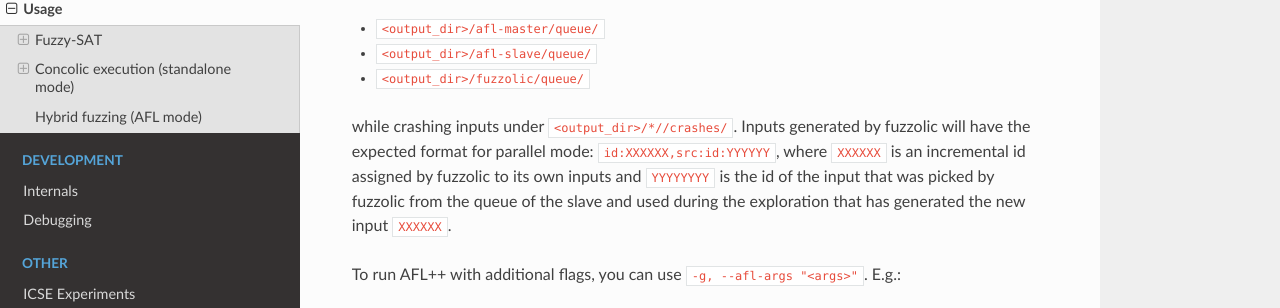
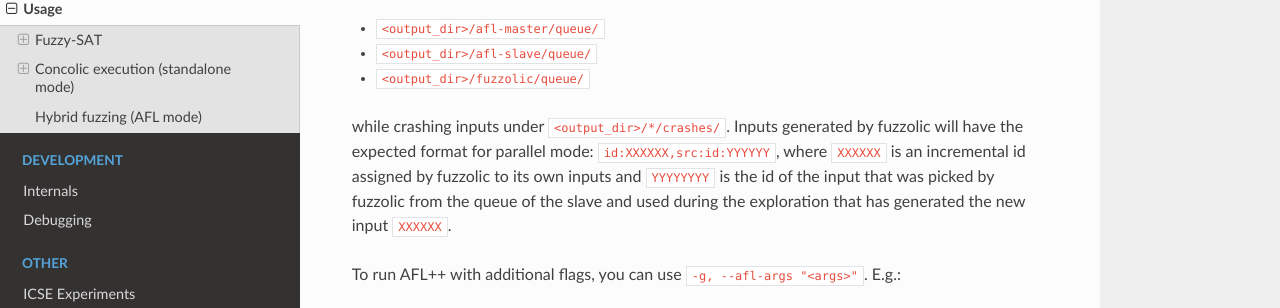
Before and after one commit to season-lab/fuzzolic, a Sphinx documentation site: the page built from docs/usage.md, in a window 1280 px wide and 900 px high, scrolled down 6143 px. Shown: the part 173-481 px from the top of the window. Built offline with Sphinx 7.4.7 and the Read the Docs theme 2.0.0, drawn with Linux system fonts in a browser that asks for light colours.

````diff
--- a/docs/usage.md
+++ b/docs/usage.md
@@ -245,7 +245,7 @@ The generated inputs can be found in `<output_dir>/*/queue/`, i.e.:
 * `<output_dir>/afl-slave/queue/`
 * `<output_dir>/fuzzolic/queue/`
 
-while crashing inputs under `<output_dir>/*//crashes/`. Inputs generated by fuzzolic will have the expected format for parallel mode: `id:XXXXXX,src:id:YYYYYY`, where `XXXXXX` is an incremental id assigned by fuzzolic to its own inputs and `YYYYYYYY` is the id of the input that was picked by fuzzolic from the queue of the slave and used during the exploration that has generated the new input `XXXXXX`.
+while crashing inputs under `<output_dir>/*/crashes/`. Inputs generated by fuzzolic will have the expected format for parallel mode: `id:XXXXXX,src:id:YYYYYY`, where `XXXXXX` is an incremental id assigned by fuzzolic to its own inputs and `YYYYYYYY` is the id of the input that was picked by fuzzolic from the queue of the slave and used during the exploration that has generated the new input `XXXXXX`.
 
 To run AFL++ with additional flags, you can use `-g, --afl-args "<args>"`. E.g.:
 ```
````
